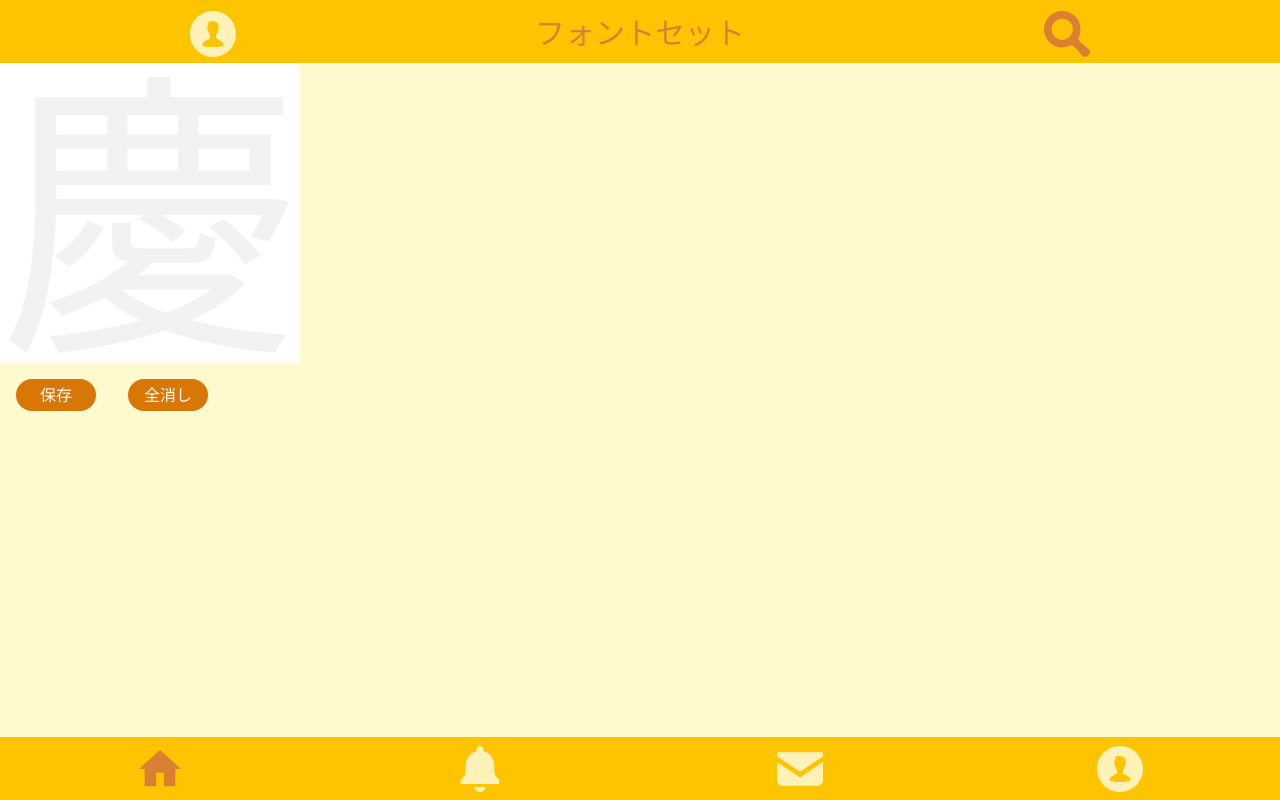
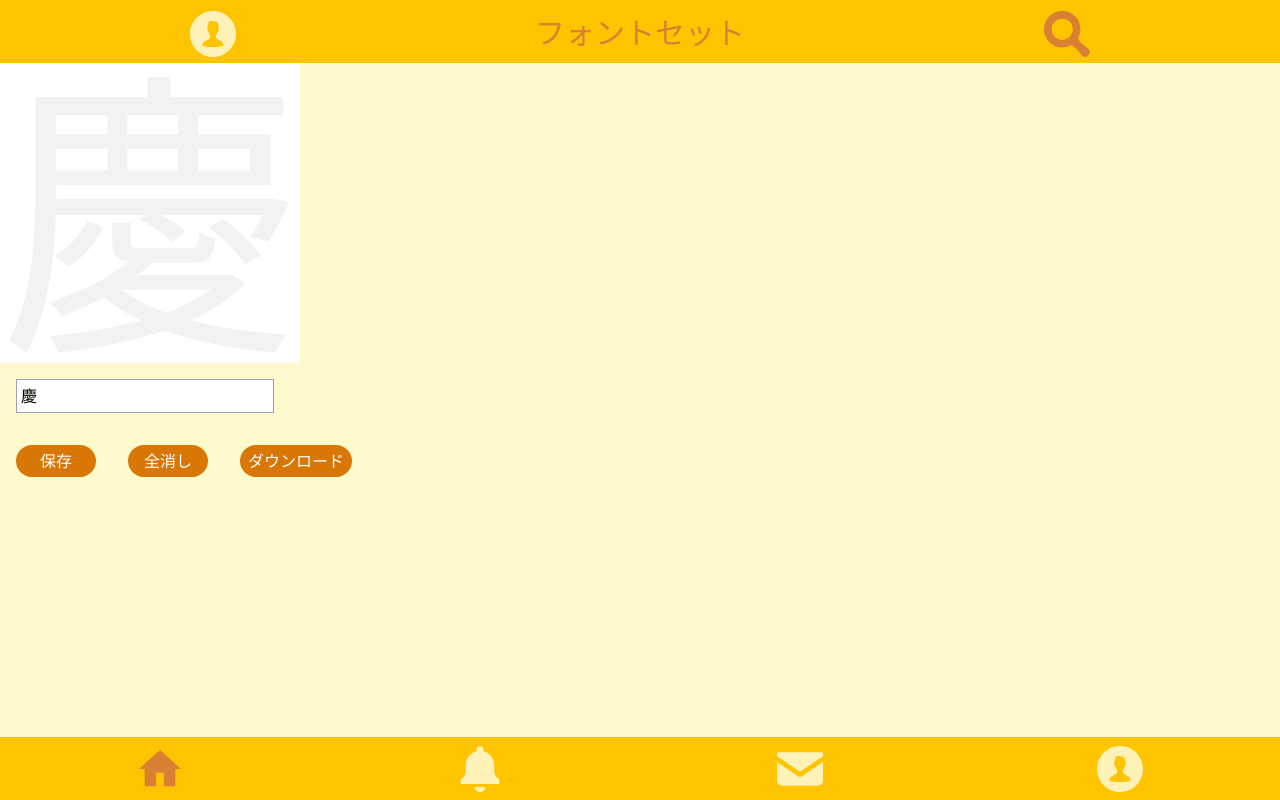
Before and after one commit to namosuke/MyFontSNS, a React (Create React App) app: page /font/set in a window 1280 px wide. Built offline with nearby package versions, Linux system fonts and the light colour scheme.

Commit message:
フォントダウンロード機能

```diff
--- a/src/components/TegakiCanvas.tsx
+++ b/src/components/TegakiCanvas.tsx
@@ -9,9 +9,10 @@ interface Position {
 export interface TegakiCanvasProps {
   canvasMap: number[][];
   setCanvasMap: any;
+  resetted: number;
 }
 
-const TegakiCanvas = ({ canvasMap, setCanvasMap }: TegakiCanvasProps) => {
+const TegakiCanvas = ({ canvasMap, setCanvasMap, resetted }: TegakiCanvasProps) => {
   const canvasRef = useRef<HTMLCanvasElement>(null);
 
   useEffect(() => {
@@ -42,7 +43,6 @@ const TegakiCanvas = ({ canvasMap, setCanvasMap }: TegakiCanvasProps) => {
       const colIdx = Math.floor(mousePos.x / cellSize);
 
       cells[rowIdx][colIdx] = 1;
-      setCanvasMap(cells);
     };
 
     // マウス高速時の隙間を埋めます
@@ -98,8 +98,9 @@ const TegakiCanvas = ({ canvasMap, setCanvasMap }: TegakiCanvasProps) => {
 
     window.addEventListener('mouseup', () => {
       canvas.removeEventListener('mousemove', draw);
+      setCanvasMap(cells);
     });
-  }, []);
+  }, [resetted]);
 
   return <canvas ref={canvasRef} className="bg-white absolute w-full h-full" />;
 };
@@ -110,30 +111,54 @@ export interface TegakiProps {
 
 const Tegaki = ({ char = '' }: TegakiProps) => {
   const [font, setFont] = useState({});
+  const [inputChar, setInputChar] = useState(char);
 
   const updateFont = (keyChar: string, value: number[][]): void => {
     setFont((prevFont: { [key: string]: any }) => {
       const updatedFont = { ...prevFont };
       updatedFont[keyChar] = value;
+      console.log(updatedFont);
       return updatedFont;
     });
   };
-  console.log(font);
 
   const initCanvasMap = Array(32).fill(0).map(() => Array(32).fill(0));
 
   const [canvasMap, setCanvasMap]: [number[][], any] = useState(initCanvasMap);
   const [resetCanvasTime, setResetCanvasTime]: [number, any] = useState(Date.now());
-  console.log(canvasMap);
+
+  const downloadJson = () => {
+    const fontJson: any = {};
+    fontJson.formatVersion = '0.0.0';
+    fontJson.data = { ...font };
+    fontJson.color = 'black';
+    fontJson.defaultWidth = 32;
+    fontJson.defaultHeight = 32;
+    fontJson.charCount = Object.keys(font).length;
+    // https://www.aruse.net/entry/2019/11/02/095636
+    const fileName = 'mfsFont.json';
+    const data = new Blob([JSON.stringify(fontJson)], { type: 'text/json' });
+    const jsonURL = window.URL.createObjectURL(data);
+    const link = document.createElement('a');
+    document.body.appendChild(link);
+    link.href = jsonURL;
+    link.setAttribute('download', fileName);
+    link.click();
+    document.body.removeChild(link);
+  };
 
   return (
     <div>
       <div className="relative overflow-hidden" style={{ width: '300px', height: '300px' }}>
-        <TegakiCanvas canvasMap={canvasMap} setCanvasMap={setCanvasMap} key={resetCanvasTime} />
-        <div className="tegaki-model absolute w-full h-full text-center pointer-events-none">{char}</div>
+        <TegakiCanvas canvasMap={canvasMap} setCanvasMap={setCanvasMap} resetted={resetCanvasTime} />
+        <div className="tegaki-model absolute w-full h-full text-center pointer-events-none">{inputChar}</div>
       </div>
-      <button type="button" className="bg-yellow-600 text-white w-20 h-8 rounded-full m-4" onClick={() => { updateFont(char, canvasMap); }}>保存</button>
+      <div>
+        <input type="text" className="m-4 text-base p-1 border border-gray-400" value={inputChar} onChange={(e) => { setInputChar(e.target.value); }} />
+      </div>
+      <button type="button" className="bg-yellow-600 text-white w-20 h-8 rounded-full m-4" onClick={() => { updateFont(inputChar, canvasMap); setCanvasMap(initCanvasMap); setResetCanvasTime(Date.now()); }}>保存</button>
       <button type="button" className="bg-yellow-600 text-white w-20 h-8 rounded-full m-4" onClick={() => { setCanvasMap(initCanvasMap); setResetCanvasTime(Date.now()); }}>全消し</button>
+      <button type="button" className="bg-yellow-600 text-white px-2 h-8 rounded-full m-4" onClick={() => { downloadJson(); }}>ダウンロード</button>
     </div>
   );
 };
```
